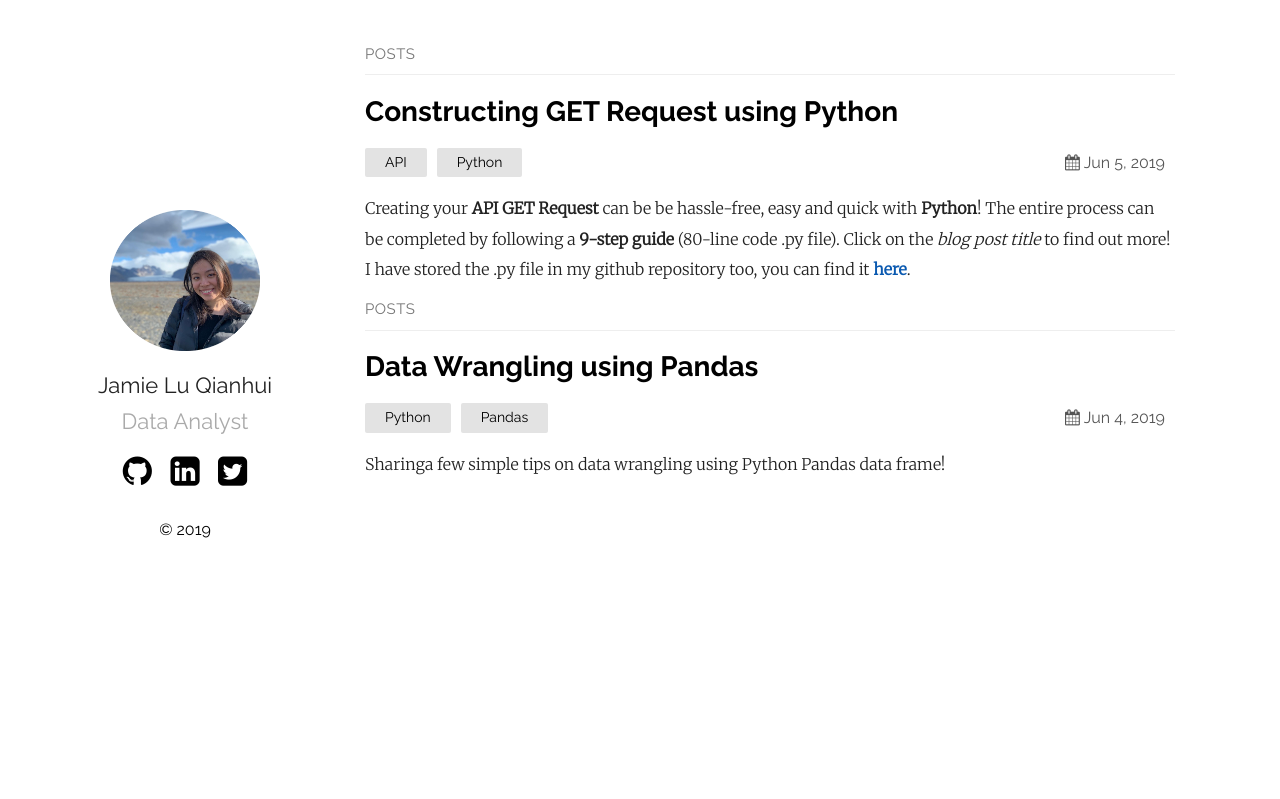
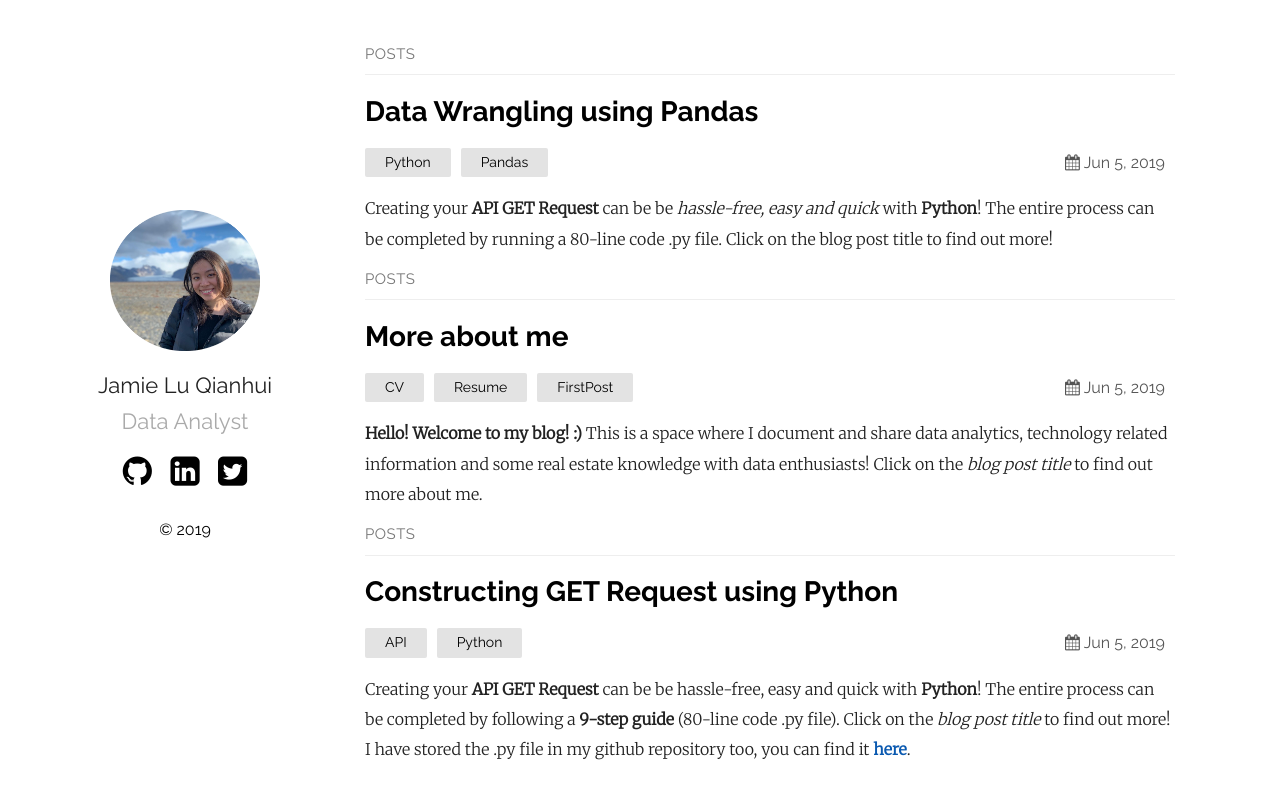
Before and after one commit to jamieqianhui/jamieqianhui.github.io, a Jekyll site: the page built from index.md, in a window 1280 px wide. Shown: the top 799 px of the page. Built offline with Jekyll 4.4.1, drawn with Linux system fonts in a browser that asks for light colours.

Commit message:
updated post content

````diff
--- /dev/null
+++ b/_posts/2019-06-03-About-Me.markdown
@@ -0,0 +1,26 @@
+---
+layout: post
+title:  "More about me"
+date:   2019-06-05 13:24:36 +0800
+categories: CV Resume FirstPost
+---
+**Hello! Welcome to my blog! :)** This is a space where I document and share
+ data analytics, technology related information and some real estate knowledge with data enthusiasts! Click on the *blog post title* to find out more about me.
+
+```python
+About me
+```
+
+Trained in data analytics and real estate, Jamie is experienced in the areas of Data Analytics, Market Research, Real Estate Cash Flow Analysis and Transaction Management. She has delivered scalable and data-driven projects with a focus on revenue acquisitions, feasibility studies and business process improvement to real estate consulting firms, government agency and property developer conglomerate. Jamie graduated with a Bachelor of Science degree in Real Estate (Honours) from National University of Singapore and is passionate about big data analytics, data stewardship and wealth management.
+
+
+#### Skills:
+
+...* **Programming Languages**: Python, SQL - MS SQL & T-SQL, HTML, R
+...* **Visualiation Tools**: Tableau, SAS Visual Analytics
+...* **Microsoft Software**: SQL Server Management Studio (SSMS), SQL Server Integration Service (SSIS), Visual Studio, MS Flow
+...* **Other Technologies**: Git, Spyder, Jupyter Notebook, R Studio, SAP HANA
+
+[jekyll-docs]: https://jekyllrb.com/docs/home
+[jekyll-gh]:   https://github.com/jekyll/jekyll
+[jekyll-talk]: https://talk.jekyllrb.com/
--- a/_posts/2019-06-05-Data-Wrangling-in-Python.markdown
+++ b/_posts/2019-06-04-Data-Wrangling-in-Python.markdown
@@ -1,10 +1,11 @@
 ---
 layout: post
 title:  "Data Wrangling using Pandas"
-date:   2019-06-04 13:24:36 +0800
+date:   2019-06-05 13:24:36 +0800
 categories: Python Pandas
 ---
-Sharinga few simple tips on data wrangling using Python Pandas data frame!
+Creating your **API GET Request** can be be *hassle-free, easy and quick* with **Python**!
+The entire process can be completed by running a 80-line code .py file. Click on the blog post title to find out more!
 
 I have stored the .py file code in my github repository too, you can find it here:
 {% highlight html %}
--- a/_posts/2019-06-05-GET-request-in-Python.markdown
+++ b/_posts/2019-06-05-GET-request-in-Python.markdown
@@ -117,9 +117,5 @@ LatestMonthData.to_csv('flatten_data_' + leaseDate +'.csv', index=False)
 
 ## And it's completed! In 80-lines of python code! :)
 
-Check out the [Jekyll docs][jekyll-docs] for more info on how to get the most out of Jekyll. File all bugs/feature requests at [Jekyll’s GitHub repo][jekyll-gh]. If you have questions, you can ask them on [Jekyll Talk][jekyll-talk].
 
 [here]: https://github.com/jamieqianhui/URA_API_GETrequest
-[jekyll-docs]: https://jekyllrb.com/docs/home
-[jekyll-gh]:   https://github.com/jekyll/jekyll
-[jekyll-talk]: https://talk.jekyllrb.com/
--- a/about.md
+++ /dev/null
@@ -1,28 +0,0 @@
----
-title: About
-layout: page
----
-![Profile Image]({{ https://jamielqh.github.io }}/{{ https://avatars2.githubusercontent.com/u/43693494?v=4 }})
-
-<p> Hi! Welcome to my tech blog! </p>
-<p>  This is a space where I document and share real estate knowledge,
- data analytics and technology related information with data enthusiasts! </p>
-
-<p>With a demonstrated working history in the real estate industry, Jamie is experienced in the areas of Data Analytics, Market Research, Real Estate Cash Flow Analysis and Transaction Management. She has delivered scalable and data-driven projects with a focus on revenue acquisitions, feasibility studies and business process improvement to real estate consulting firms, government agency and property developer conglomerate. Jamie graduated with a Bachelor of Science degree in Real Estate (Honours) from National University of Singapore and is passionate about big data analytics, data stewardship and wealth management.</p>
-
-<h2>Skills</h2>
-
-<ul class="skill-list">
-	<li>*Languages*: Python, SQL - MS SQL & T-SQL, HTML, R</li>
-	<li>Git</li>
-	<li>*Visualiation Tools*: Tableau, SAS Visual Analytics</li>
-	<li>*Microsoft Software*: SQL Server Management Studio (SSMS), SQL Server Integration Service (SSIS), Visual Studio, MS Flow </li>
-</ul>
-
-<h2>Projects</h2>
-
-<ul>
-	<li><a href="https://github.com/">Lorem Lorem</a></li>
-	<li><a href="https://github.com/">Ipsum Dolor</a></li>
-	<li><a href="https://github.com/">Dolor Lorem</a></li>
-</ul>
````
